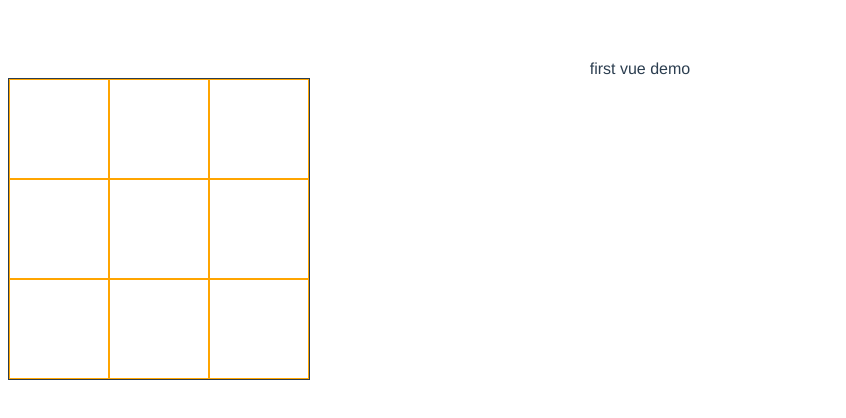
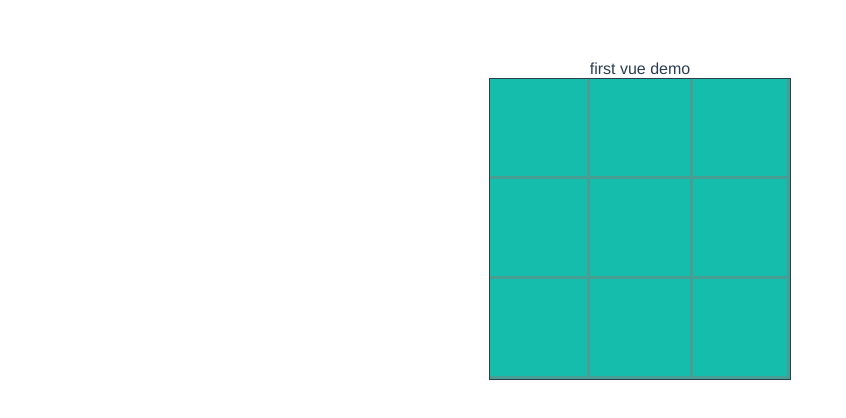
Before and after one commit to Pomelo1213/vue-demo, a Vue app: page / in a window 1280 px wide. Shown: the top 418 px of the page, without its empty margins (0-846 px from the left). Built offline with nearby package versions, Linux system fonts and the light colour scheme.

Commit message:
样式优化

```diff
--- a/src/components/Game.vue
+++ b/src/components/Game.vue
@@ -88,6 +88,9 @@ a {
   font-size: 50px;
   width: 300px;
   height: 300px;
+  position: relative;
+  left: 50%;
+  transform: translateX(-50%);
 }
 .row {
   display: flex;
--- a/src/components/GameLi.vue
+++ b/src/components/GameLi.vue
@@ -29,13 +29,25 @@ export default {
 
 <style scope>
 .game-li {
-  color: red;
+  color: #fff;
   width: 100px;
   height: 100px;
   box-sizing: border-box;
-  border: 1px solid orange;
+  border-bottom: 3px solid rgb(72, 158, 146);
   display: flex;
   justify-content: center;
   align-items: center;
+  background: #14bdac;
+  cursor: pointer;
+  user-select: none;
+}
+.game-li:nth-child(1), .game-li:nth-child(3), .game-li:nth-child(7) {
+  border-right: 3px solid rgb(72, 158, 146);
+}
+.game-li:nth-child(3), .game-li:nth-child(6), .game-li:nth-child(9) {
+  border-left: 3px solid rgb(72, 158, 146);
+}
+.game-li:nth-child(7), .game-li:nth-child(8), .game-li:nth-child(9) {
+  border-bottom: transparent;
 }
 </style>
```
